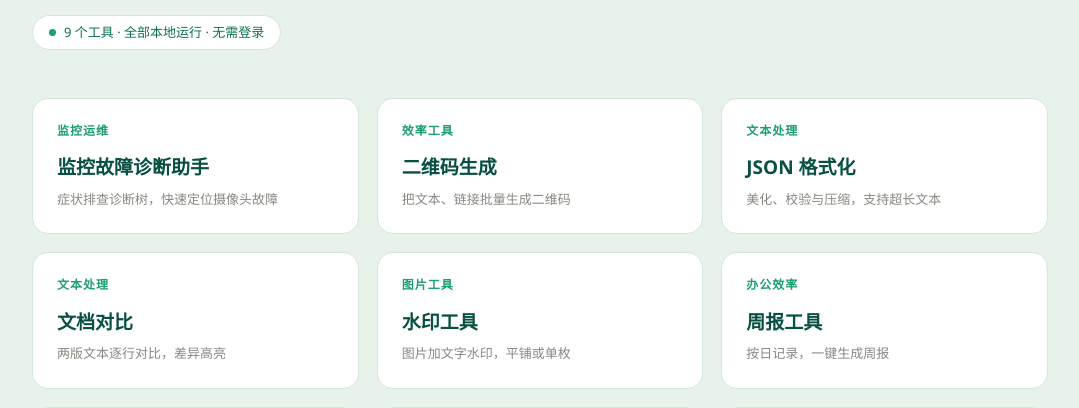
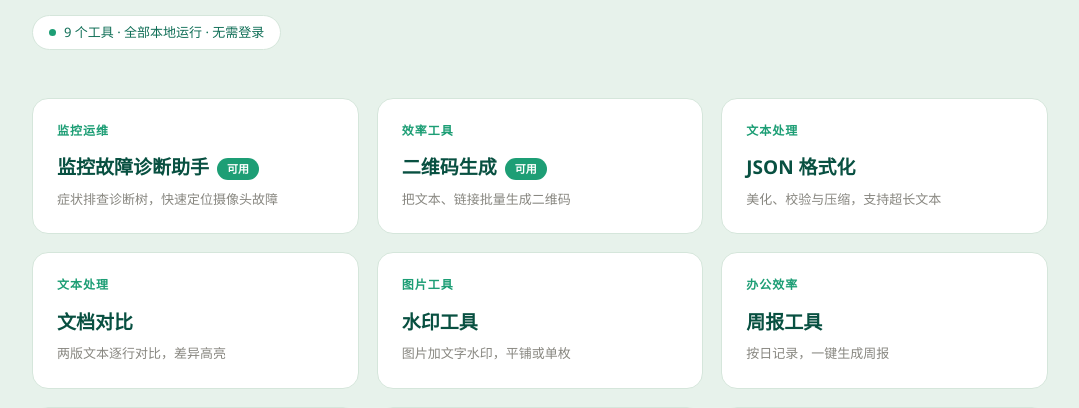
Before and after one commit to backy2424/btoolbox, a plain HTML site: page index.html in a window 1280 px wide. Shown: the part 313-721 px from the top of the page, without its empty margins (100-1179 px from the left). Drawn offline with Linux system fonts and the light colour scheme.

Commit message:
修复工具跳转链接：恢复 cam 与 qrcode 的 link 字段

```diff
--- a/index.html
+++ b/index.html
@@ -117,8 +117,8 @@
 
 <script>
   const TOOLS = [
-    { id: "cam", name: "监控故障诊断助手", cat: "监控运维", desc: "症状排查诊断树，快速定位摄像头故障" },
-    { id: "qrcode", name: "二维码生成", cat: "效率工具", desc: "把文本、链接批量生成二维码" },
+    { id: "cam", name: "监控故障诊断助手", cat: "监控运维", desc: "症状排查诊断树，快速定位摄像头故障", link: "01cam/" },
+    { id: "qrcode", name: "二维码生成", cat: "效率工具", desc: "把文本、链接批量生成二维码", link: "03QRCODE/" },
     { id: "json", name: "JSON 格式化", cat: "文本处理", desc: "美化、校验与压缩，支持超长文本" },
     { id: "doc-diff", name: "文档对比", cat: "文本处理", desc: "两版文本逐行对比，差异高亮" },
     { id: "watermark", name: "水印工具", cat: "图片工具", desc: "图片加文字水印，平铺或单枚" },
@@ -126,7 +126,6 @@
     { id: "image-compress", name: "图片压缩", cat: "图片工具", desc: "批量压缩与格式转换，画质可控" },
     { id: "regex", name: "正则测试器", cat: "开发辅助", desc: "实时匹配高亮，常用表达式收藏" },
     { id: "timestamp", name: "时间戳转换", cat: "开发辅助", desc: "Unix 时间戳与日期互转" }
-
   ];
 
   const ICONS = {
```
